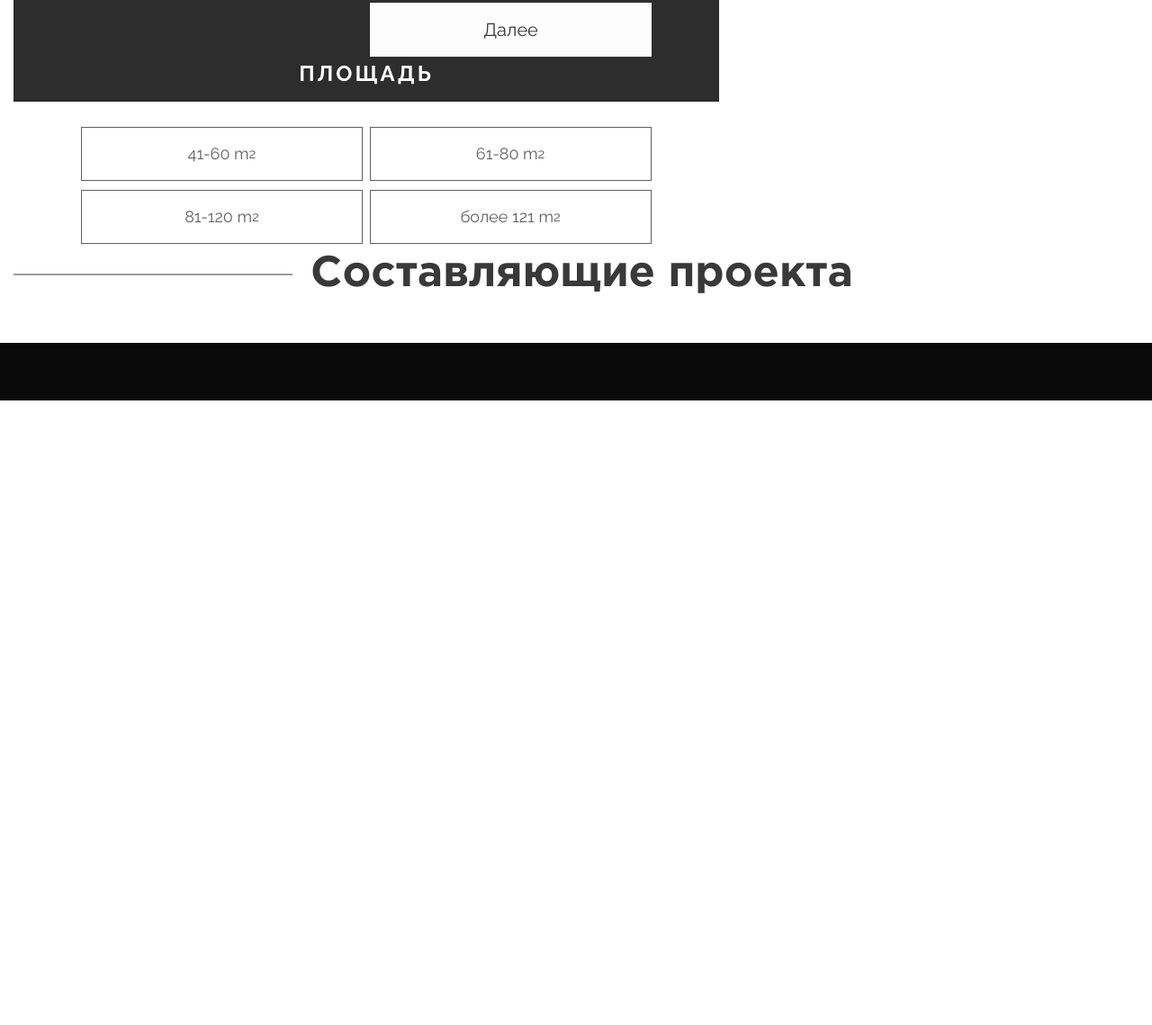
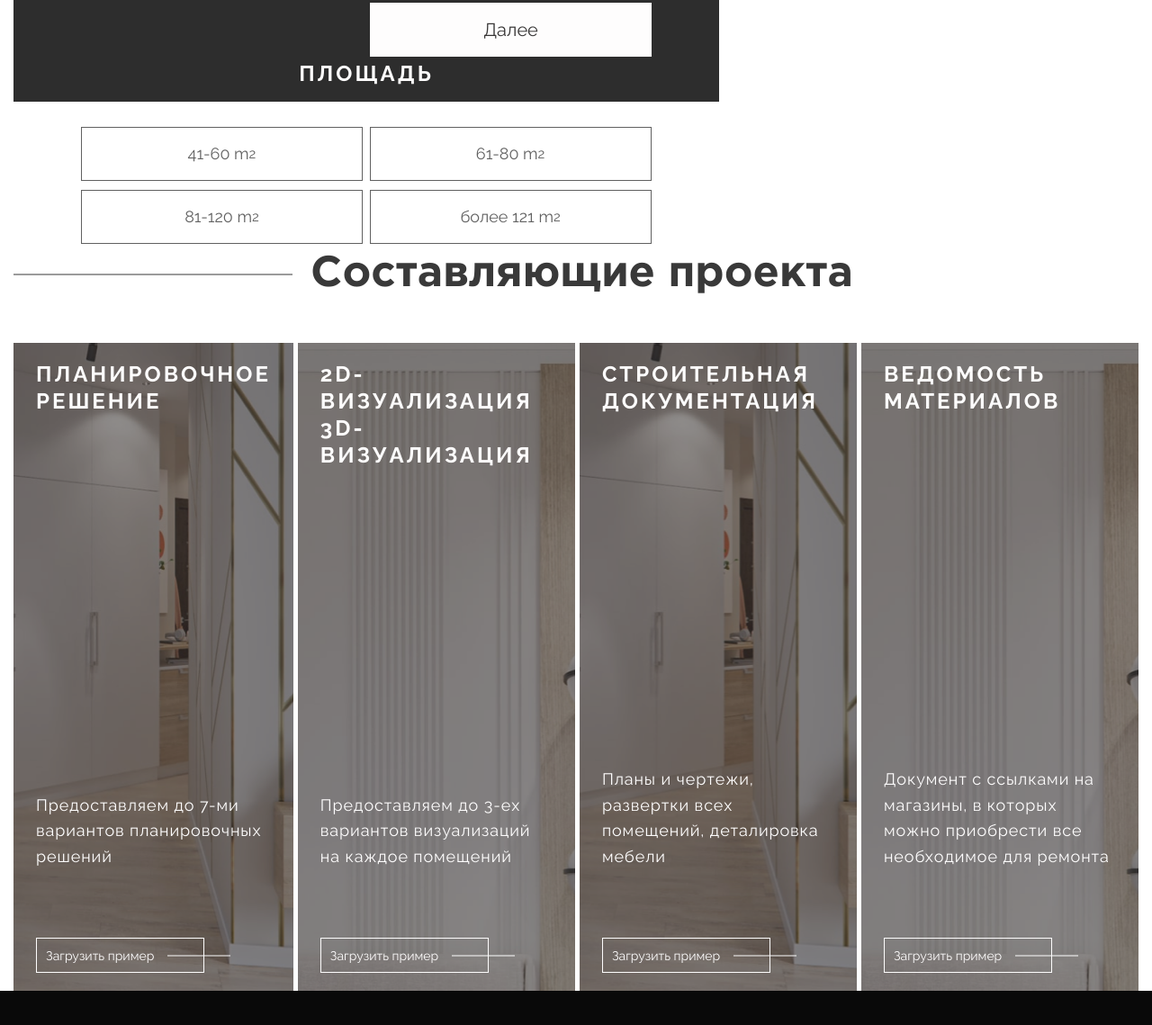
Before and after one commit to DevMinrat/kiwi, a website: page src/index.html in a window 1280 px wide. Shown: the part 4390-5529 px from the top of the page at 90% size. Before the commit the page ends 4835 px from the top, so only its background shows below. Drawn offline with nearby package versions, Linux system fonts and the light colour scheme; files that its build step writes are made by us from their sources.

Commit message:
added components section

```diff
--- /dev/null
+++ b/src/assets/scss/blocks/components.scss
@@ -0,0 +1,60 @@
+.components__inner {
+  display: flex;
+  justify-content: center;
+}
+
+.components__item {
+  display: flex;
+  flex-direction: column;
+  justify-content: space-between;
+
+  width: 100%;
+  max-width: 441px;
+  min-height: 720px;
+
+  color: $white;
+
+  padding: 20px 25px 25px;
+
+  background-color: linear-gradient(
+    0deg,
+    rgba(56, 54, 54, 0.55),
+    rgba(56, 54, 54, 0.55)
+  );
+  background-repeat: no-repeat;
+  background-position: center;
+}
+
+.components__item + .components__item {
+  margin-left: 5px;
+}
+
+.components__item-title {
+  width: 100%;
+  max-width: 300px;
+
+  font-size: 2.4rem;
+  font-weight: bold;
+  line-height: 1.25;
+
+  letter-spacing: 0.125em;
+  text-transform: uppercase;
+}
+
+.components__item-text {
+  width: 100%;
+  max-width: 290px;
+
+  letter-spacing: 0.05em;
+
+  margin-bottom: 80px;
+}
+
+.download-btn--components {
+  border-color: $white;
+  color: $white;
+}
+
+.download-btn--components.download-btn::after {
+  background-color: $white;
+}
--- a/src/assets/scss/style.scss
+++ b/src/assets/scss/style.scss
@@ -58,6 +58,7 @@ p {
 @import "blocks/about";
 @import "blocks/tariffs";
 @import "blocks/calculator";
+@import "blocks/components";
 @import "blocks/footer";
 
 .bold-text {
--- a/src/index.html
+++ b/src/index.html
@@ -196,9 +196,9 @@ title: Главная страница
                             <input class="calc-form__input" type="tel" placeholder="Телефон" required>
 
                             <input class="custom-checkbox" type="checkbox" id="pd" value="Персональные данные" required>
-                            <label for="pd">Я согласен с условиями обработки <span class="bold-text bold-text--pd">
-                                    персональных
-                                    данных</span></label>
+                            <label for="pd">Я согласен с условиями обработки
+                                <span class="bold-text bold-text--pd">персональных данных</span>
+                            </label>
                         </div>
 
                         <button class="calc-form__btn" type="submit" id="btn-submit">Узнать стоимость</button>
@@ -213,10 +213,42 @@ title: Главная страница
     <div class="container">
         <h2 class="section__title">Составляющие проекта</h2>
         <div class="components__inner">
-            <div class="components__item">
-                <h3 class="components__item-title"></h3>
-
-
+            <div class="components__item layout"
+                style="background-image: url(/assets/images/components/components-1.png);">
+                <h3 class="components__item-title">Планировочное решение</h3>
+                <div class="components__item-descr">
+                    <p class="components__item-text">Предоставляем до 7-ми вариантов планировочных решений</p>
+                    <a class="download-btn download-btn--components" href="#">Загрузить пример</a>
+                </div>
+            </div>
+            <div class="components__item visual"
+                style="background-image: url(/assets/images/components/components-2.png);">
+                <h3 class="components__item-title">2d-визуализация
+                    3d-визуализация</h3>
+                <div class="components__item-descr">
+                    <p class="components__item-text">Предоставляем до 3-ех вариантов визуализаций на каждое помещений
+                    </p>
+                    <a class="download-btn download-btn--components" href="#">Загрузить пример</a>
+                </div>
+            </div>
+            <div class="components__item document"
+                style="background-image: url(/assets/images/components/components-1.png);">
+                <h3 class="components__item-title">Строительная
+                    документация</h3>
+                <div class="components__item-descr">
+                    <p class="components__item-text">Планы и чертежи, развертки всех помещений, деталировка мебели</p>
+                    <a class="download-btn download-btn--components" href="#">Загрузить пример</a>
+                </div>
+            </div>
+            <div class="components__item materials"
+                style="background-image: url(/assets/images/components/components-2.png);">
+                <h3 class="components__item-title">Ведомость
+                    материалов</h3>
+                <div class="components__item-descr">
+                    <p class="components__item-text">Документ с ссылками на магазины, в которых можно приобрести все
+                        необходимое для ремонта</p>
+                    <a class="download-btn download-btn--components" href="#">Загрузить пример</a>
+                </div>
             </div>
         </div>
     </div>
```
Also changed, not shown: dist/assets/css/style.css, dist/assets/css/style.min.css, dist/assets/images/components/components-1.png (added), dist/assets/images/components/components-2.png (added), dist/index.html, src/assets/images/components/components-1.png (added), src/assets/images/components/components-2.png (added).
